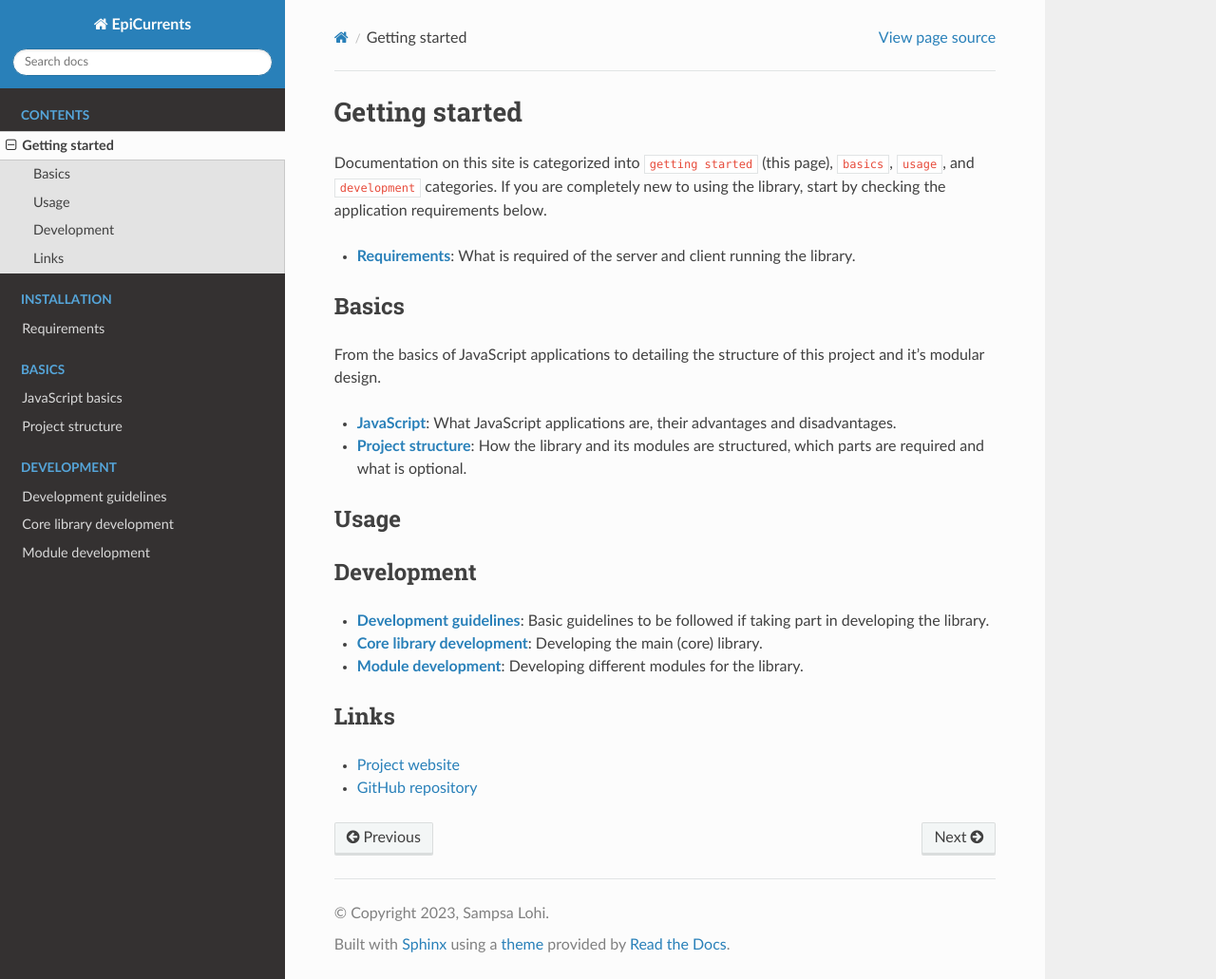
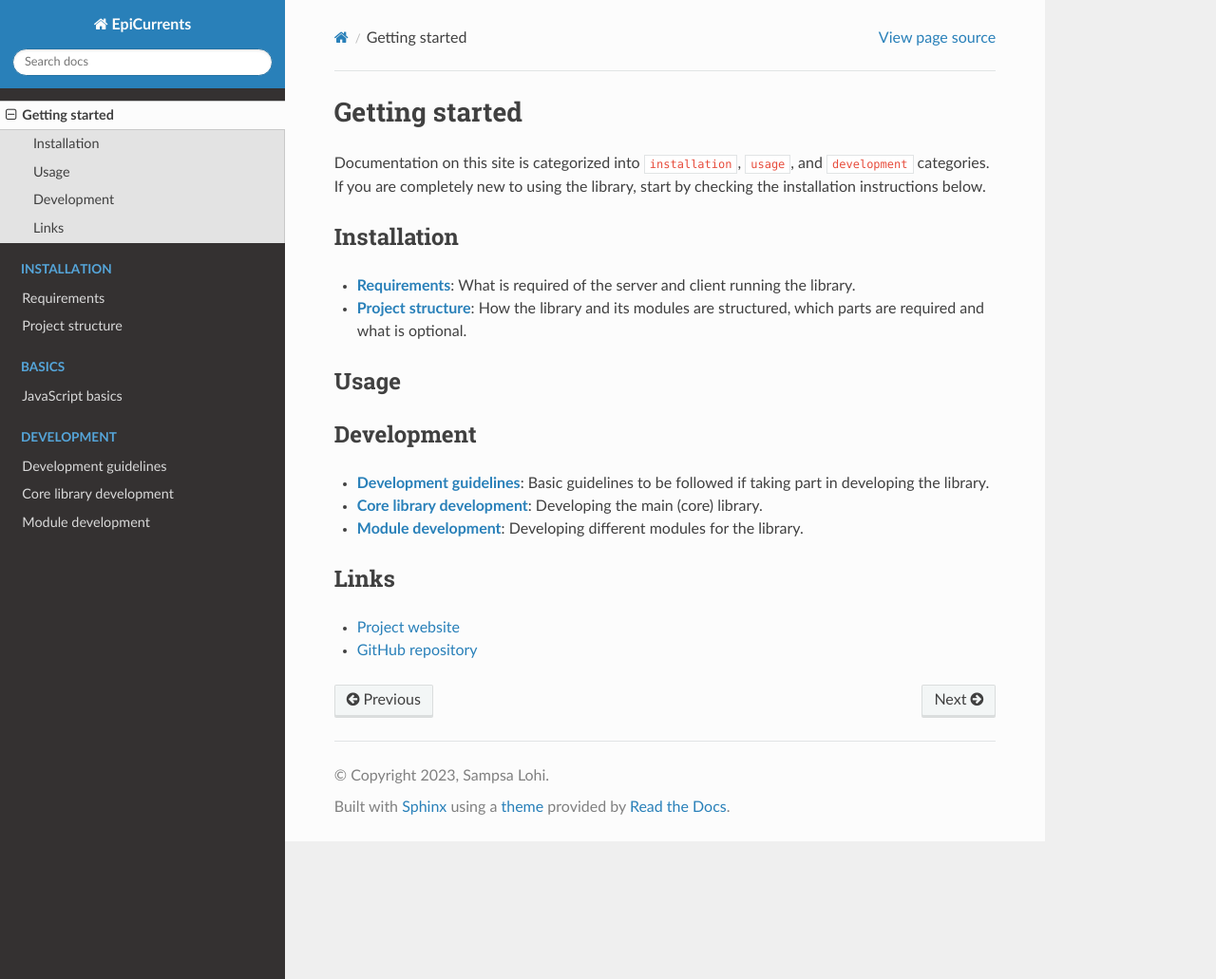
Before and after one commit to epicurrents/docs, a Sphinx documentation site: the page built from source/start.md, in a window 1280 px wide and 1031 px high. Shown: the whole window at 95% size. Built offline with Sphinx 7.4.7 and the Read the Docs theme 2.0.0, drawn with Linux system fonts in a browser that asks for light colours.

Commit message:
Restructure and try inline link
Signed-off-by: sam-19 <26563023+sam-19@users.noreply.github.com>

```diff
--- a/source/start.md
+++ b/source/start.md
@@ -1,25 +1,12 @@
----
-title: EpiCurrents
-description: A JavaScript library for processing and visualizing neurophysiological signals in a web browser
-published: true
-date: 2023-09-25T08:41:38.808Z
-tags:
-editor: markdown
-dateCreated: 2023-09-24T14:05:37.301Z
----
-
 Getting started
 ===============
 
-Documentation on this site is categorized into `getting started` (this page), `basics`, `usage`, and `development` categories. If you are completely new to using the library, start by checking the application requirements below.
+Documentation on this site is categorized into `installation`, `usage`, and `development` categories. If you are completely new to using the library, start by checking the installation instructions below.
+
+## Installation
 
 - **[Requirements](/installation/requirements)**: What is required of the server and client running the library.
-
-## Basics
-From the basics of JavaScript applications to detailing the structure of this project and it's modular design.
-
-- **[JavaScript](/basics/javascript)**: What JavaScript applications are, their advantages and disadvantages.
-- **[Project structure](/basics/project-structure)**: How the library and its modules are structured, which parts are required and what is optional.
+- **[Project structure](/installation/project-structure)**: How the library and its modules are structured, which parts are required and what is optional.
 
 ## Usage
 
```
Also changed, not shown: source/index.rst (+5 -2 lines), source/installation/project-structure.md (renamed from source/basics/project-structure.md).
